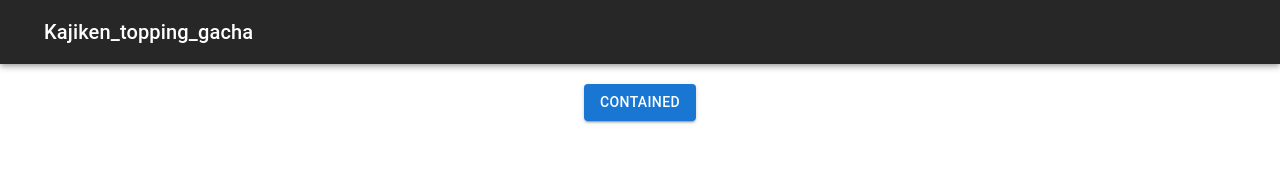
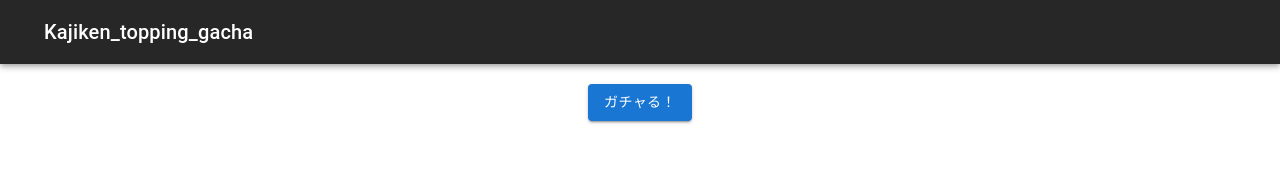
Before and after one commit to usabilityTeam9/kajiken_topping_gacha, a React (Create React App) app: page / in a window 1280 px wide. Shown: the top 174 px of the page. Built offline with nearby package versions, Linux system fonts and the light colour scheme.

Commit message:
ciの削除

```diff
--- a/src/components/ButtonLogic.css
+++ b/src/components/ButtonLogic.css
@@ -1,5 +1,10 @@
 .button_wrapper {
     text-align: center;
+
+    display: flex;
+    flex-direction: column;
+    justify-content: center;
+    align-items: center;
 }
 
 .component_wrapper {
--- a/src/components/ButtonLogic.js
+++ b/src/components/ButtonLogic.js
@@ -90,11 +90,6 @@ export default function ButtonLogic() {
 
   return (
     <>
-      <div className="component_wrapper">
-        {possession_stock.map((topping) => (
-          <ListTopping topping={topping} />
-        ))}
-      </div>
       <div className="button_wrapper">
         <Button
           className="button_wrapper"
@@ -103,8 +98,13 @@ export default function ButtonLogic() {
             handleClick(500);
           }}
         >
-          Contained
+          ガチャる！
         </Button>
+      </div>
+      <div className="component_wrapper">
+        {possession_stock.map((topping) => (
+          <ListTopping topping={topping} />
+        ))}
       </div>
     </>
   );
--- a/src/components/ListTopping.js
+++ b/src/components/ListTopping.js
@@ -2,12 +2,13 @@ import * as React from "react";
 import Box from "@mui/material/Box";
 import Card from "@mui/material/Card";
 import CardContent from "@mui/material/CardContent";
-
+import cha from "../static/food_yakibuta_cha-syu-.png";
 export default function ListTopping(props) {
   return (
     <>
       <Card sx={({ display: "flex" }, { minWidth: 275 })}>
         <Box sx={{ display: "flex", flexDirection: "column" }}>
+          <img src={cha} alt="cha" />
           <CardContent sx={{ flex: "1 0 auto" }}>{props.topping}</CardContent>
         </Box>
       </Card>
```
Also changed, not shown: src/static/food_yakibuta_cha-syu-.png (added).
